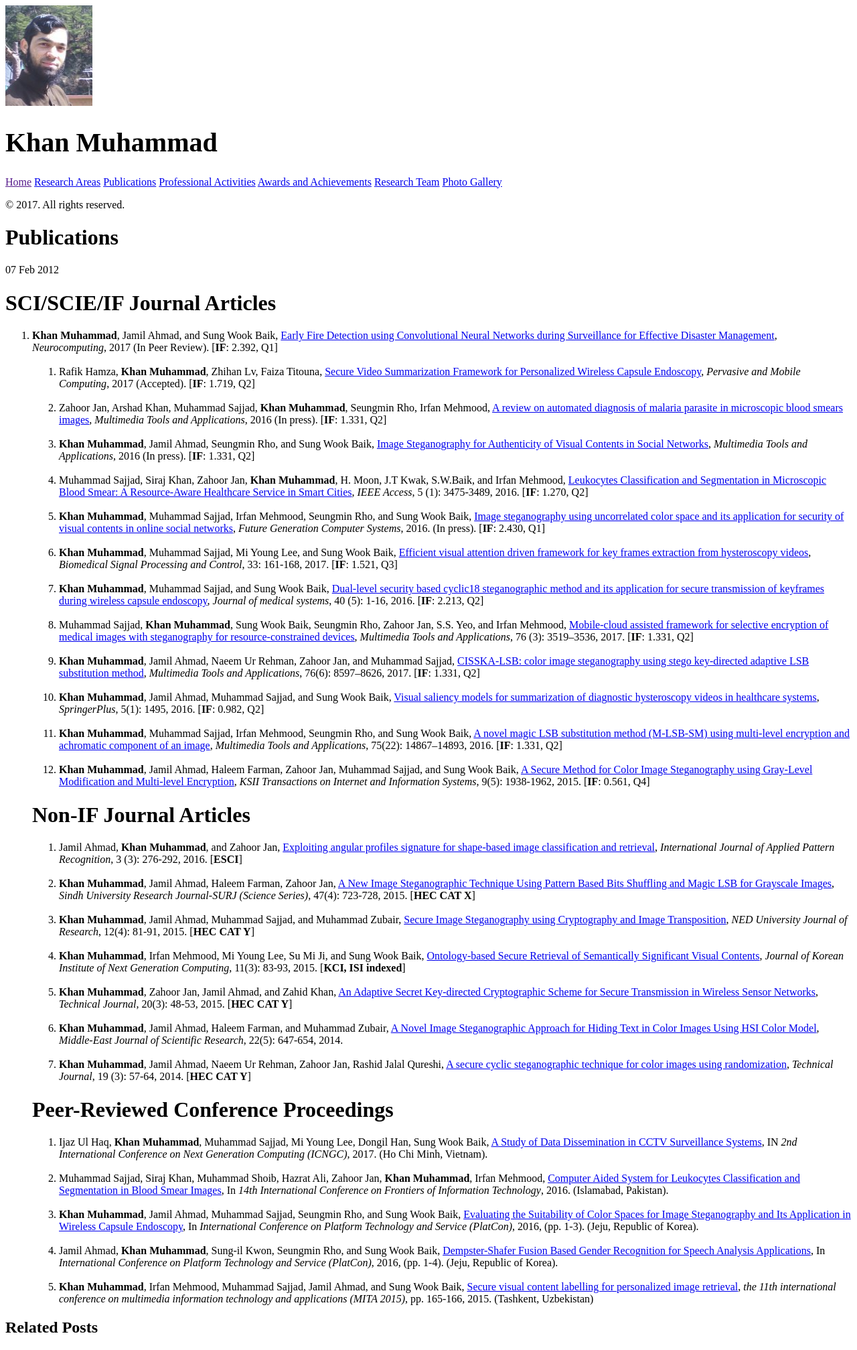
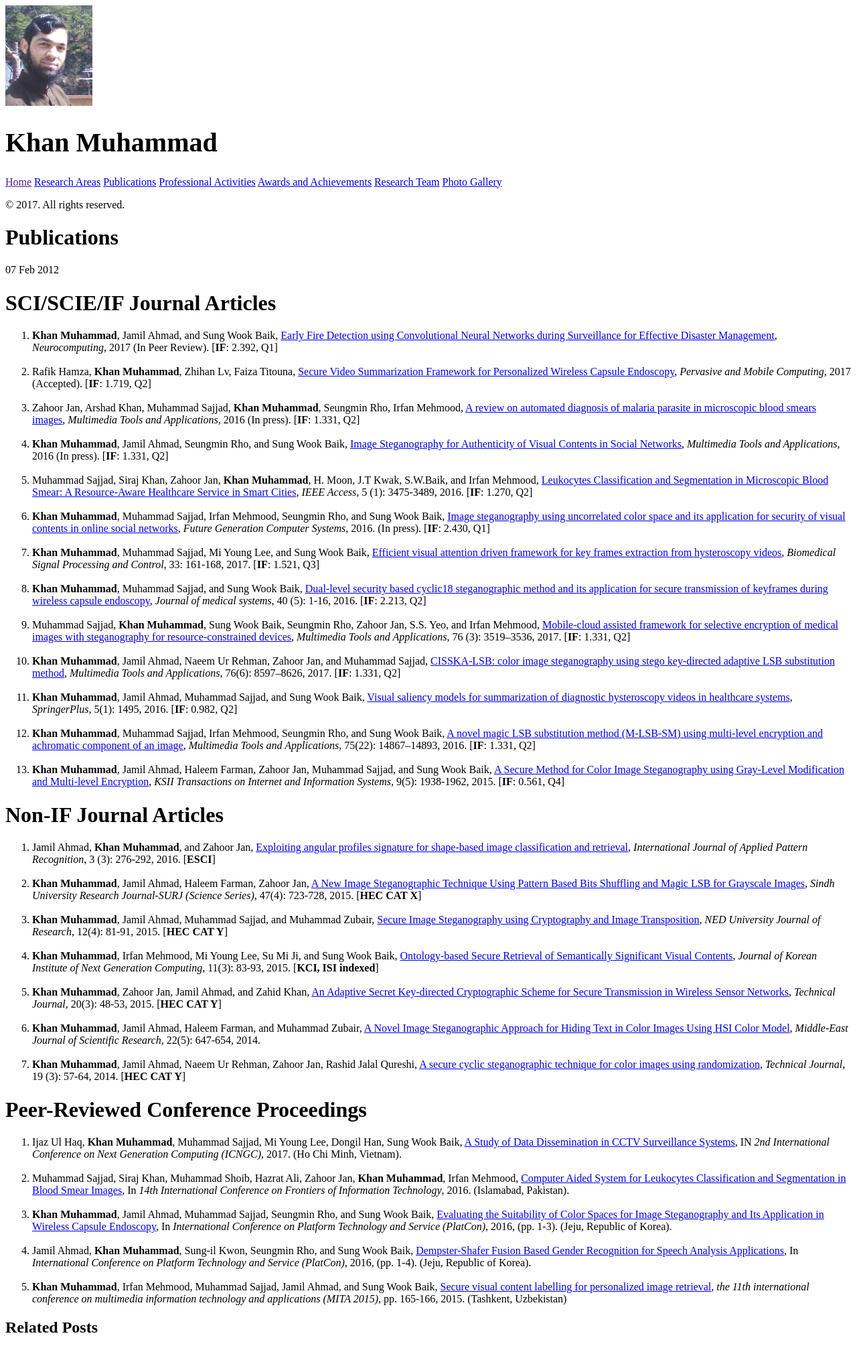
Before and after one commit to khan-muhammad/khan-muhammad.github.io, a Jekyll site: the page built from _posts/2012-02-07-publications.md, in a window 1280 px wide. Shown: the whole page at 67% size. Built offline with Jekyll 4.4.1, drawn with Linux system fonts in a browser that asks for light colours; our own code applies the rules of GitHub Pages for plain Markdown files.

Commit message:
list corrected.

```diff
--- a/_posts/2012-02-07-publications.md
+++ b/_posts/2012-02-07-publications.md
@@ -3,13 +3,13 @@
 <h1>SCI/SCIE/IF Journal Articles</h1>
 
 <ol>
+
 <li>
 <b>Khan Muhammad</b>, Jamil Ahmad, and Sung Wook Baik, <a href="https://scholar.google.co.kr/citations?user=k5oUZyQAAAAJ&hl=en" target="_blank">Early Fire Detection using Convolutional Neural Networks during Surveillance for Effective Disaster Management</a>, <i>Neurocomputing</i>, 2017 (In Peer Review). [<strong>IF</strong>: 2.392, Q1]
   </li>
 
   <br>
 
-<ol>
 <li>
 Rafik Hamza, <b>Khan Muhammad</b>, Zhihan Lv, Faiza Titouna, <a href="http://www.sciencedirect.com/science/article/pii/S1574119217301621" target="_blank">Secure Video Summarization Framework for Personalized Wireless Capsule Endoscopy</a>, <i>Pervasive and Mobile Computing</i>, 2017 (Accepted). [<strong>IF</strong>: 1.719, Q2]
   </li>
```
